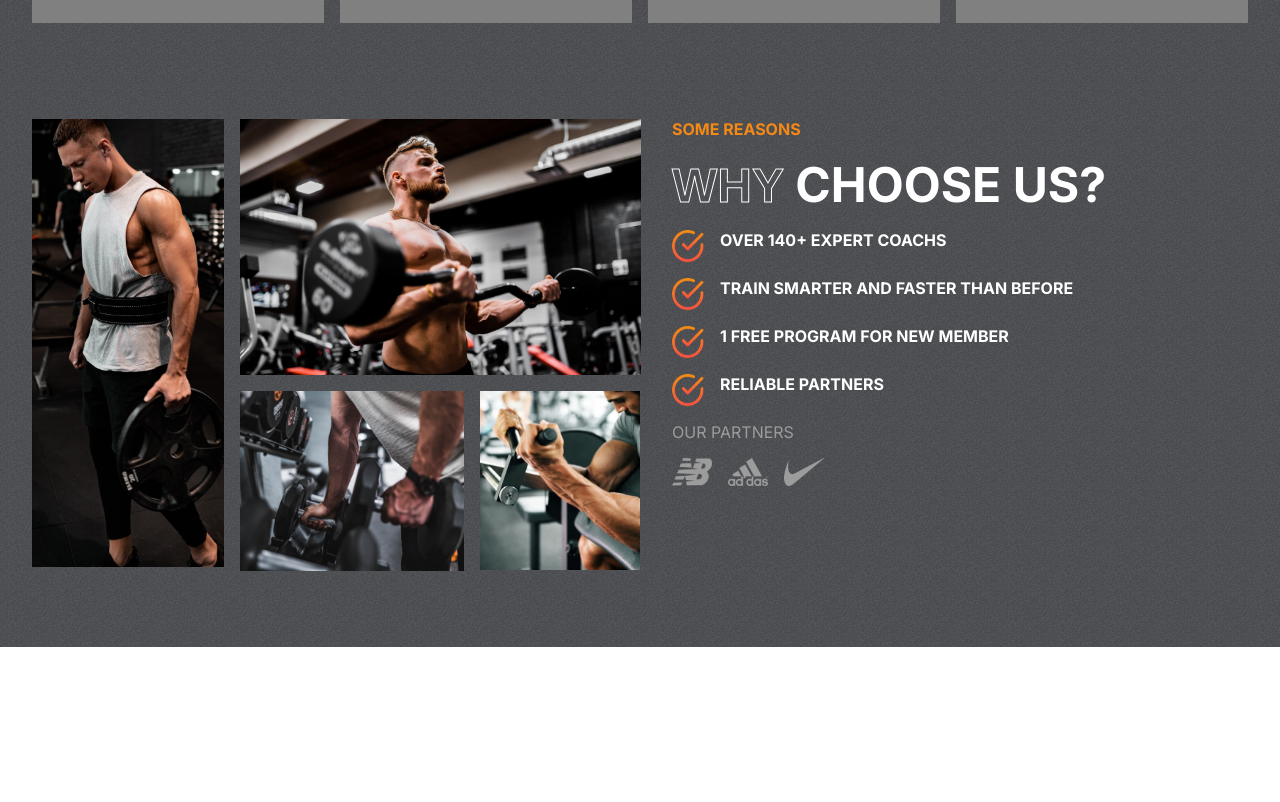
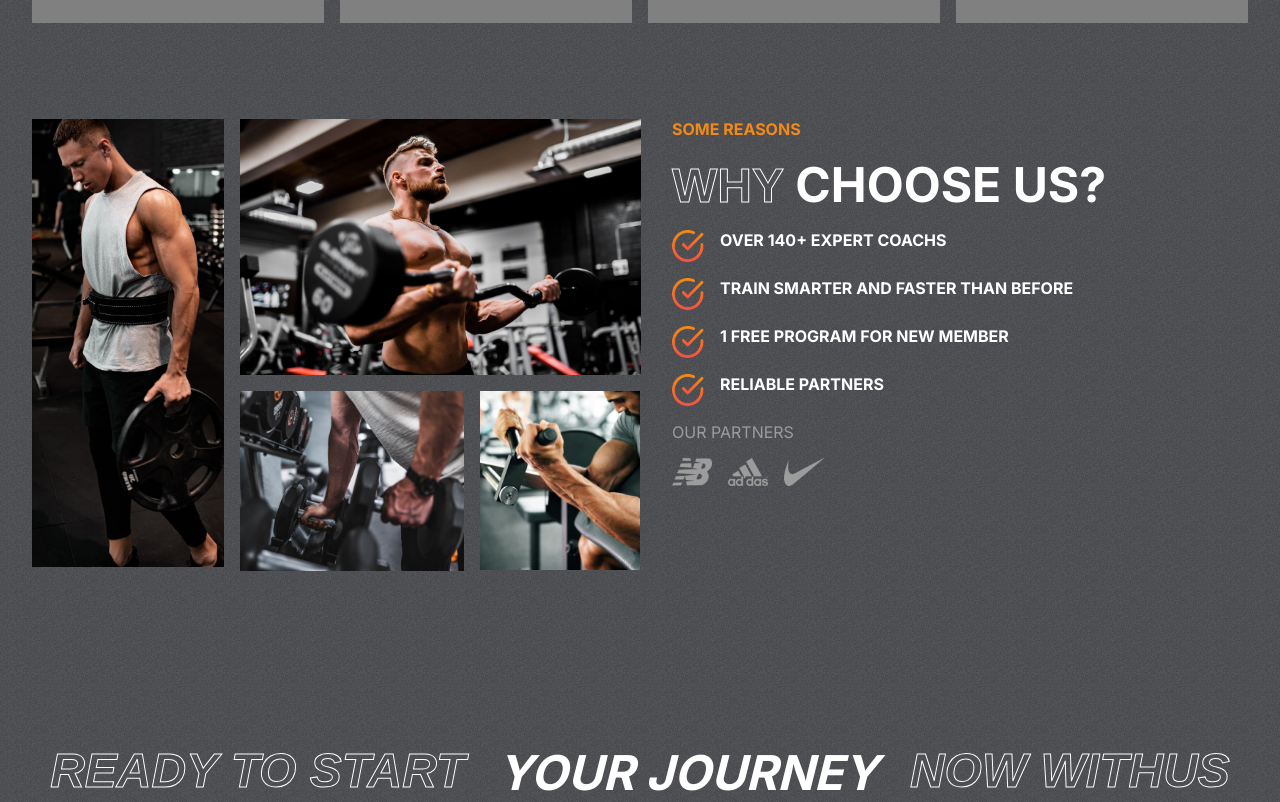
Before and after one commit to samiullah9118/gym-website, a React (Vite) app: page / in a window 1280 px wide. Shown: the part 1169-1971 px from the top of the page. Before the commit the page ends 1816 px from the top, so only its background shows below. Built offline with nearby package versions, Linux system fonts and the light colour scheme.

Commit message:
add Plan section

```diff
--- a/src/App.jsx
+++ b/src/App.jsx
@@ -1,21 +1,21 @@
 import "./App.css";
 import Hero from "./components/Hero/Hero";
+import Plans from "./components/plans/Plans";
 import Programs from "./components/Programs/Programs";
 import Reasons from "./components/Reasons/Reasons";
-
 
 function App() {
   return (
     <div className="App">
-
       {/* Hero section */}
       <Hero />
       {/* Programs section */}
-      <Programs/>
+      <Programs />
       {/* reasons section  */}
       <Reasons />
-
-     </div>
+      {/* plans section */}
+      <Plans />
+    </div>
   );
 }
 
--- /dev/null
+++ b/src/components/plans/Plans.jsx
@@ -0,0 +1,30 @@
+import React from "react";
+// import { plansData } from "../../data/plansData";
+import "./Plans.css";
+// import whiteTick from "../../assets/whiteTick.png";
+
+const Plans = () => {
+  return (
+    <div className="plans-container">
+      <div className="programs-header" style={{ gap: "2rem" }}>
+        <span className="stroke-text">READY TO START</span>
+        <span>YOUR JOURNEY</span>
+        <span className="stroke-text">NOW WITHUS</span>
+      </div>
+
+
+      {/* plans card */}
+      {/* <div className="plans">
+        {plansData.map((plan, i) => (
+          <div className="plan" key={i}>
+            {plan.icon}
+            <span>{plan.name}</span>
+            <span>${plan.price}</span>
+          </div>
+        ))}
+      </div> */}
+    </div>
+  );
+};
+
+export default Plans;
```
Also changed, not shown: src/components/plans/Plans.css (added), src/data/plansData.jsx (renamed from src/data/plansData.js).
